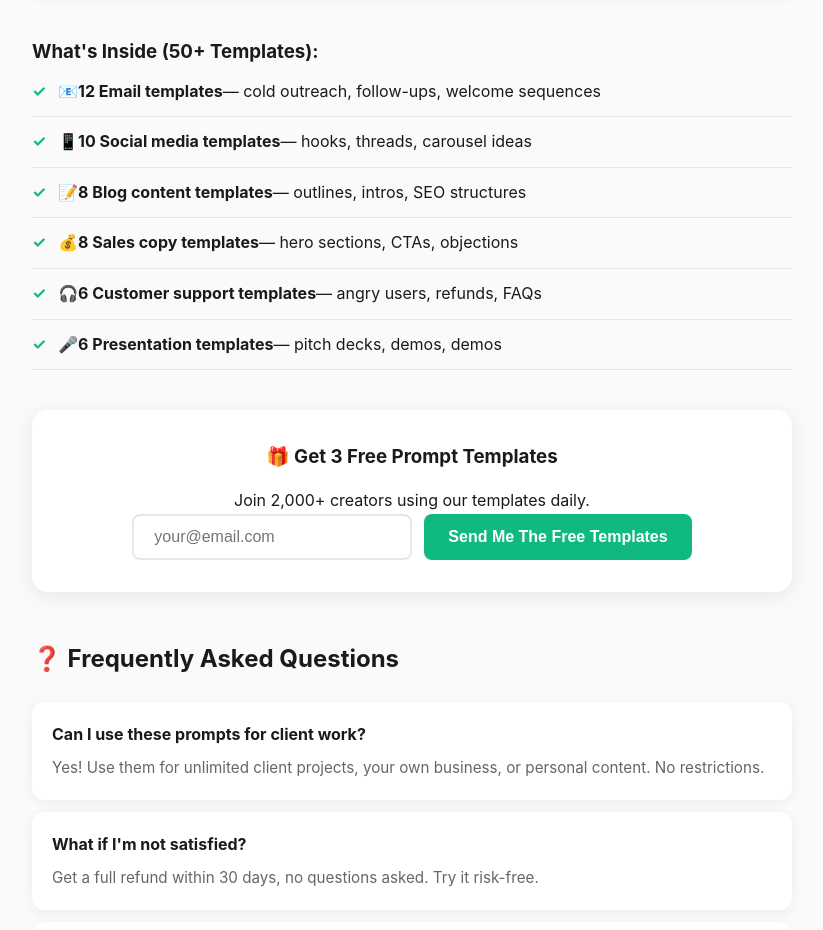
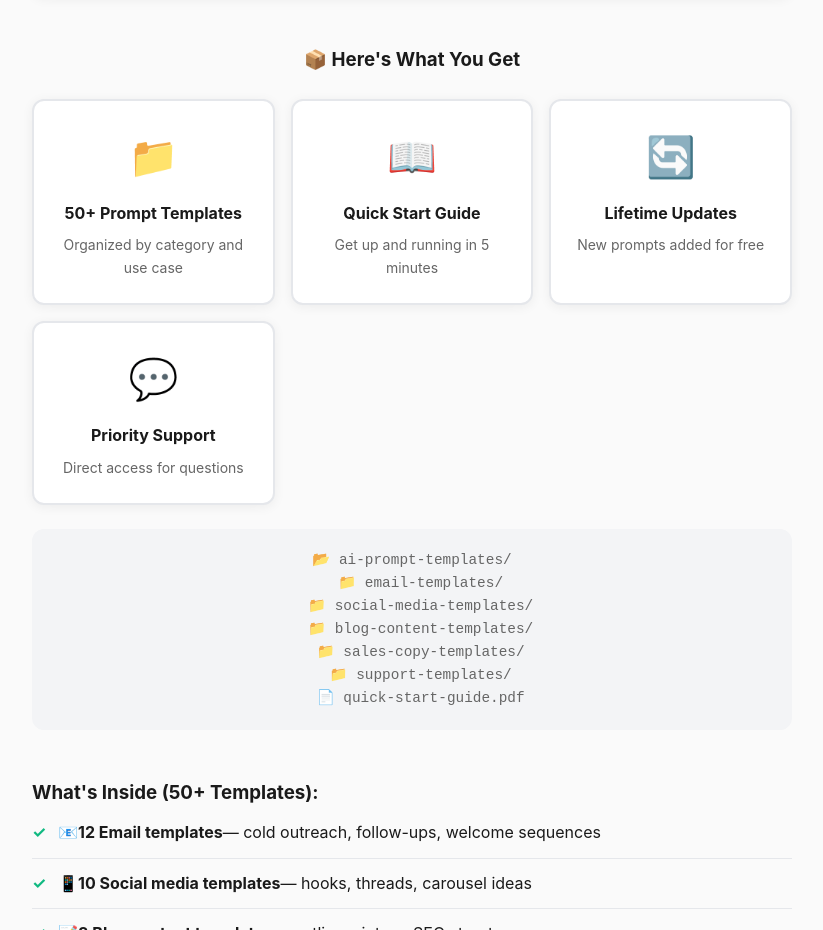
Before and after one commit to majh777/ai-prompt-templates, a plain HTML site: page index.html in a window 1280 px wide. Shown: the part 2641-3571 px from the top of the page, without its empty margins (228-1051 px from the left). Drawn offline with Linux system fonts and the light colour scheme.

Commit message:
fix: add visual 'what you get' section to increase perceived value

```diff
--- a/index.html
+++ b/index.html
@@ -179,6 +179,41 @@
 - Provides a specific solution or next step
 - Includes a small goodwill gesture
 - Keeps tone warm but professional</pre>
+            </div>
+        </div>
+
+        <div class="what-you-get" style="margin: 48px 0;">
+            <h3 style="margin-bottom: 24px; text-align: center;">📦 Here's What You Get</h3>
+            <div style="display: grid; grid-template-columns: repeat(auto-fit, minmax(200px, 1fr)); gap: 16px; margin-bottom: 24px;">
+                <div style="background: white; border-radius: 12px; padding: 24px; text-align: center; box-shadow: 0 2px 12px rgba(0,0,0,0.06); border: 2px solid #e5e7eb;">
+                    <div style="font-size: 2.5rem; margin-bottom: 12px;">📁</div>
+                    <strong style="color: #1a1a1a;">50+ Prompt Templates</strong>
+                    <p style="font-size: 0.875rem; color: #666; margin-top: 8px;">Organized by category and use case</p>
+                </div>
+                <div style="background: white; border-radius: 12px; padding: 24px; text-align: center; box-shadow: 0 2px 12px rgba(0,0,0,0.06); border: 2px solid #e5e7eb;">
+                    <div style="font-size: 2.5rem; margin-bottom: 12px;">📖</div>
+                    <strong style="color: #1a1a1a;">Quick Start Guide</strong>
+                    <p style="font-size: 0.875rem; color: #666; margin-top: 8px;">Get up and running in 5 minutes</p>
+                </div>
+                <div style="background: white; border-radius: 12px; padding: 24px; text-align: center; box-shadow: 0 2px 12px rgba(0,0,0,0.06); border: 2px solid #e5e7eb;">
+                    <div style="font-size: 2.5rem; margin-bottom: 12px;">🔄</div>
+                    <strong style="color: #1a1a1a;">Lifetime Updates</strong>
+                    <p style="font-size: 0.875rem; color: #666; margin-top: 8px;">New prompts added for free</p>
+                </div>
+                <div style="background: white; border-radius: 12px; padding: 24px; text-align: center; box-shadow: 0 2px 12px rgba(0,0,0,0.06); border: 2px solid #e5e7eb;">
+                    <div style="font-size: 2.5rem; margin-bottom: 12px;">💬</div>
+                    <strong style="color: #1a1a1a;">Priority Support</strong>
+                    <p style="font-size: 0.875rem; color: #666; margin-top: 8px;">Direct access for questions</p>
+                </div>
+            </div>
+            <div style="background: #f3f4f6; border-radius: 12px; padding: 20px; text-align: center; font-family: monospace; font-size: 0.9rem; color: #666;">
+                📂 ai-prompt-templates/<br>
+                &nbsp;&nbsp;📁 email-templates/<br>
+                &nbsp;&nbsp;📁 social-media-templates/<br>
+                &nbsp;&nbsp;📁 blog-content-templates/<br>
+                &nbsp;&nbsp;📁 sales-copy-templates/<br>
+                &nbsp;&nbsp;📁 support-templates/<br>
+                &nbsp;&nbsp;📄 quick-start-guide.pdf
             </div>
         </div>
 
```
